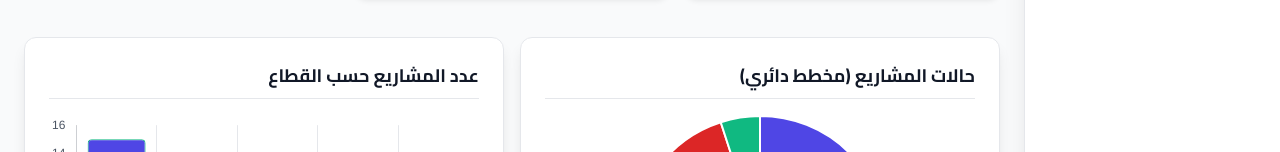
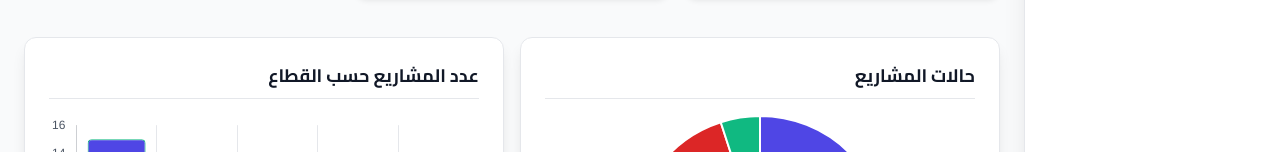
Before and after one commit to ENGMALAK4112/UnicornVC-DashBoard-Admin-, a plain HTML site: page index.html in a window 1280 px wide. Shown: the part 333-485 px from the top of the page. Drawn offline with nearby package versions, Linux system fonts and the light colour scheme.

Commit message:
Add files via upload

```diff
--- a/index.html
+++ b/index.html
@@ -269,7 +269,7 @@
             <div class="grid grid-cols-1 gap-4 md:grid-cols-2 mb-10">
 
                 <div class="rounded-xl border border-gray-200 bg-white dark:bg-gray-800 shadow-lg dark:border-gray-700 p-4 md:p-6">
-                    <h3 class="text-lg font-bold mb-4 text-gray-900 dark:text-white border-b pb-2">حالات المشاريع (مخطط دائري)</h3>
+                    <h3 class="text-lg font-bold mb-4 text-gray-900 dark:text-white border-b pb-2">حالات المشاريع </h3>
                     <div class="h-64 mb-4">
                         <canvas id="projectsPieChart"></canvas>
                     </div>
```
